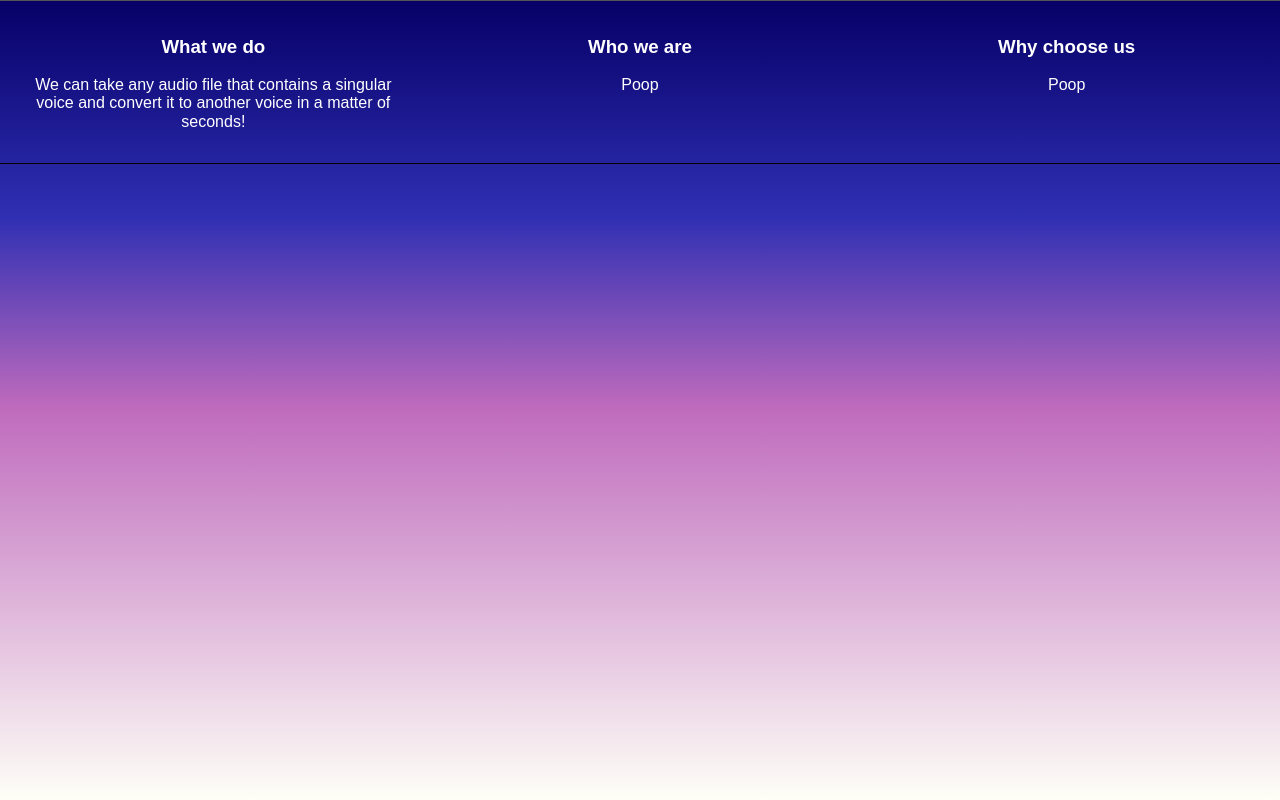
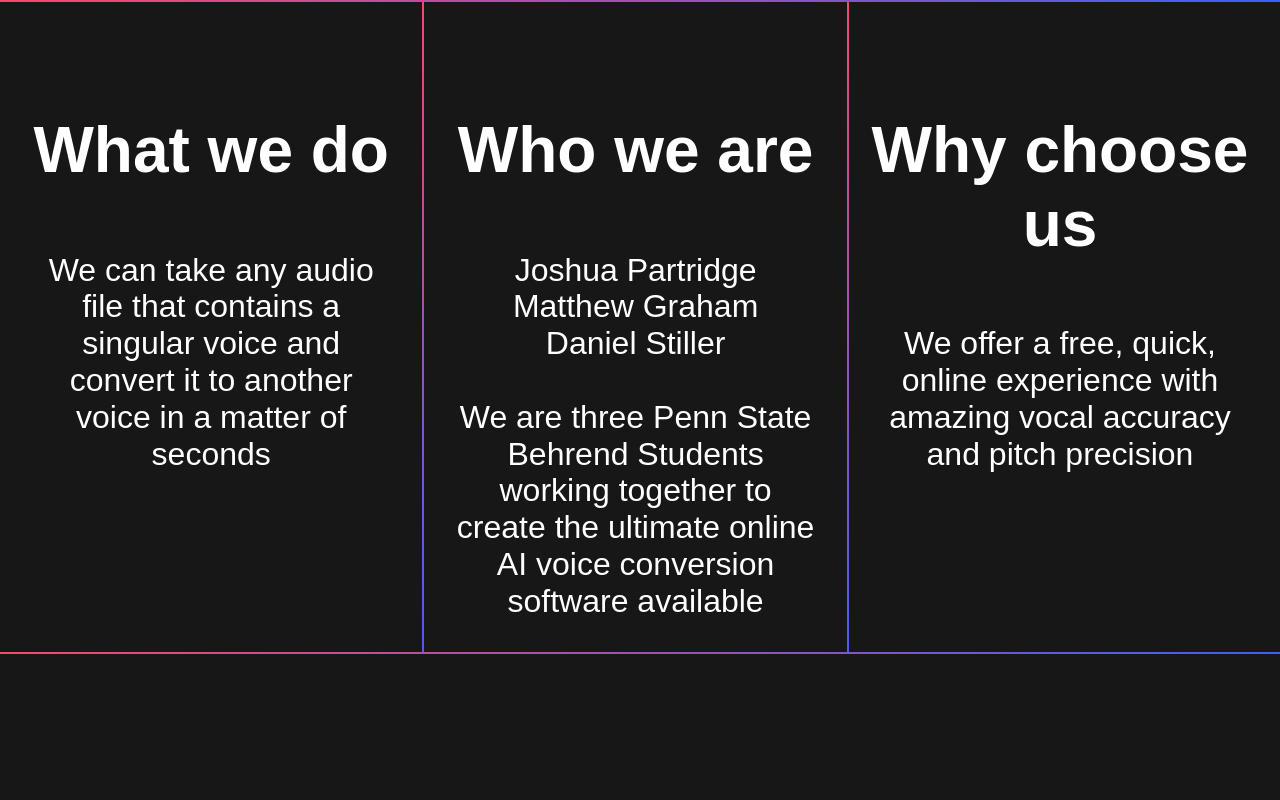
Before and after one commit to des5771/SWENG465-AIVoice, a plain HTML site: page about.html in a window 1280 px wide. Drawn offline with nearby package versions, Linux system fonts and the light colour scheme.

Commit message:
Updated about page and added classes to Art.css

```diff
--- a/Art.css
+++ b/Art.css
@@ -74,3 +74,35 @@ body {
     width: 100%;
     top: 0;
 }
+
+.gradient-column {
+    border-image: linear-gradient(to bottom, #fc466b, #3f5efb) 30;
+    border-width: 0;
+    border-left-width: 2px;
+    border-right-width: 2px;
+    border-style: solid;
+}
+
+.section_title_font {
+    color: white;
+    font-size: 4em;
+    padding-top: 3rem;
+    padding-left: 1rem;
+    padding-right: 1rem;
+}
+
+.section_body_font {
+    color: white;
+    font-size: 2em;
+    padding-left: 2rem;
+    padding-right: 2rem;
+}
+
+.column {
+    width: 33%;
+    max-width: 33%;
+    height: 100%;
+    justify-content: center;
+    float: left;
+    text-align: center;
+}
--- a/about.css
+++ /dev/null
@@ -1,50 +0,0 @@
-html {
-    height: 100%;
-}
-
-body {
-    height: 100%;
-    margin: 0;
-    background-repeat: no-repeat;
-    background-attachment: fixed;
-    background: linear-gradient(180deg, rgba(6,0,103,1) 0%, rgba(47,47,179,1) 27%, rgba(191,107,189,1) 51%, rgba(254,255,247,1) 100%);
-}
-
-/* Center's the logo both vertically and horizontally */
-.logo_container {
-    display: flex;
-    justify-content: center;
-    align-items: center;
-    height: 80vh;
-    overflow: hidden;
-}
-
-.button_padding {
-    padding-right: 5px;
-    padding-top: 5px;
-}
-
-.cookie_container {
-    background: rgba(255, 255, 255, 0.35);
-    border-radius: 3px;
-    box-shadow: 0 1px 5px rgba(0, 0, 0, 0.25);
-    font-family: Helvetica Neue, Helvetica, Arial, sans-serif;
-    bottom: 10px;
-    left: 0;
-    position: fixed;
-    margin-left: 20px;
-    margin-right: 20px;
-    right: 0;
-    z-index: 2;
-    padding: 0 10px;
-}
-
-.cookie_button {
-    right: 2px;
-    bottom: 2px;
-    position: absolute;
-}
-
-.text {
-    color: white;
-}
--- a/about.html
+++ b/about.html
@@ -9,28 +9,30 @@
     <link rel="stylesheet" href="https://cdn.jsdelivr.net/npm/purecss@3.0.0/build/pure-min.css" integrity="sha384-X38yfunGUhNzHpBaEBsWLO+A0HDYOQi8ufWDkZ0k9e0eXz/tH3II7uKZ9msv++Ls" crossorigin="anonymous">
 
     <!-- Our overwrites -->
-    <link rel="stylesheet" type="text/css" href="about.css">
+    <link rel="stylesheet" type="text/css" href="Art.css">
 </head>
 
 <body>
-<div style="text-align: center;">
-  <style>
-    .pure-g > div {
-      box-sizing: border-box;
-    }
-    .l-box {
-      padding: 1em;
-      border-top: 1px outset black;
-      border-bottom: 1px outset black;
-    }
-  </style>
-
-
-  <div class="pure-g text">
-    <div class="pure-u-1-3 l-box"><h3>What we do</h3><p>We can take any audio file that contains a singular voice and convert it to another voice in a matter of seconds!</p></div>
-    <div class="pure-u-1-3 l-box"><h3>Who we are</h3><p>Poop</p></div>
-    <div class="pure-u-1-3 l-box"><h3>Why choose us</h3><p>Poop</p></div>
-  </div>
+<div class="gradient-top"></div>
+<div style="display: flex;">
+    <div style="height: 80%">
+        <div class="column">
+            <h3 class="section_title_font">What we do</h3>
+            <p class="section_body_font">We can take any audio file that contains a singular voice and convert it to another voice in a matter of seconds</p>
+        </div>
+        <div class="column gradient-column">
+            <h3 class="section_title_font">Who we are</h3>
+            <p class="section_body_font">
+                Joshua Partridge<br>Matthew Graham<br>Daniel Stiller<br><br>
+                We are three Penn State Behrend Students working together to create the ultimate online AI voice conversion software available
+            </p>
+        </div>
+        <div class="column">
+            <h3 class="section_title_font">Why choose us</h3>
+            <p class="section_body_font">We offer a free, quick, online experience with amazing vocal accuracy and pitch precision</p>
+        </div>
+    </div>
 </div>
+<div class="gradient-top"></div>
 </body>
 </html>
```
